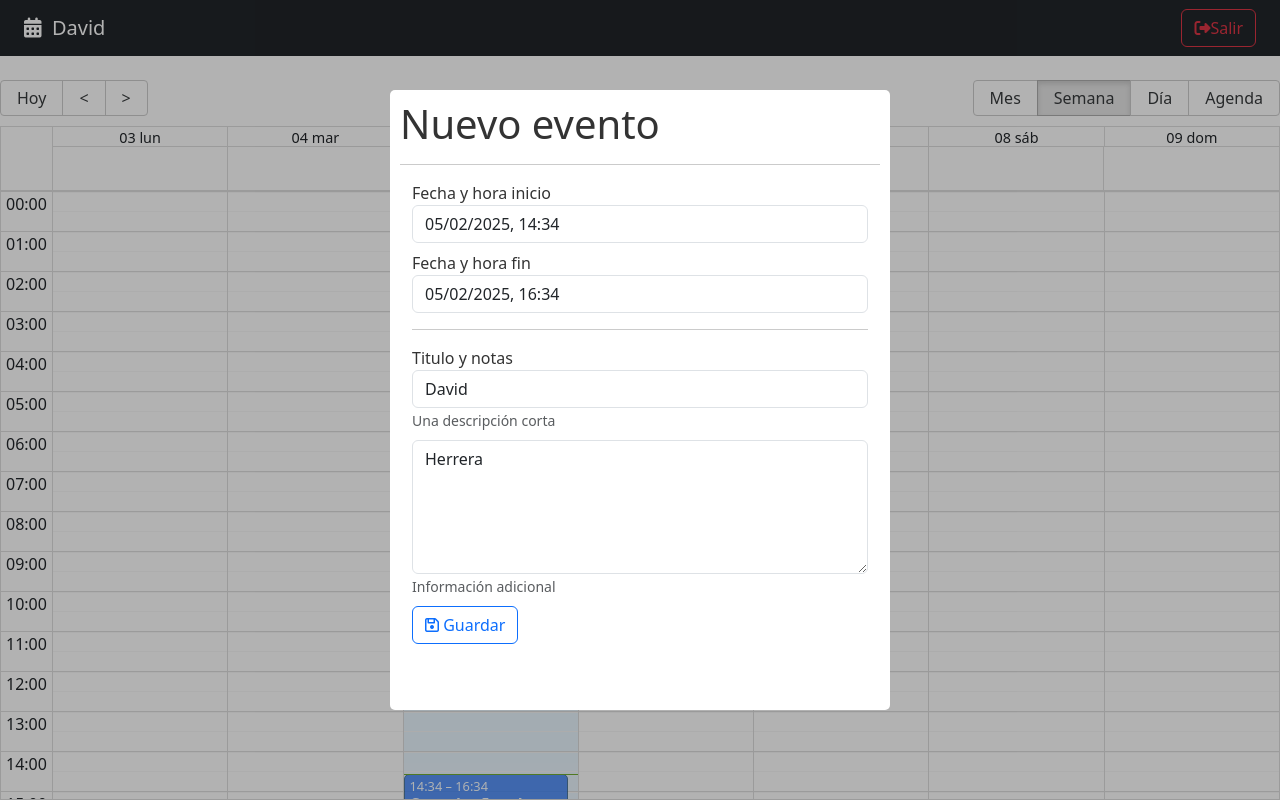
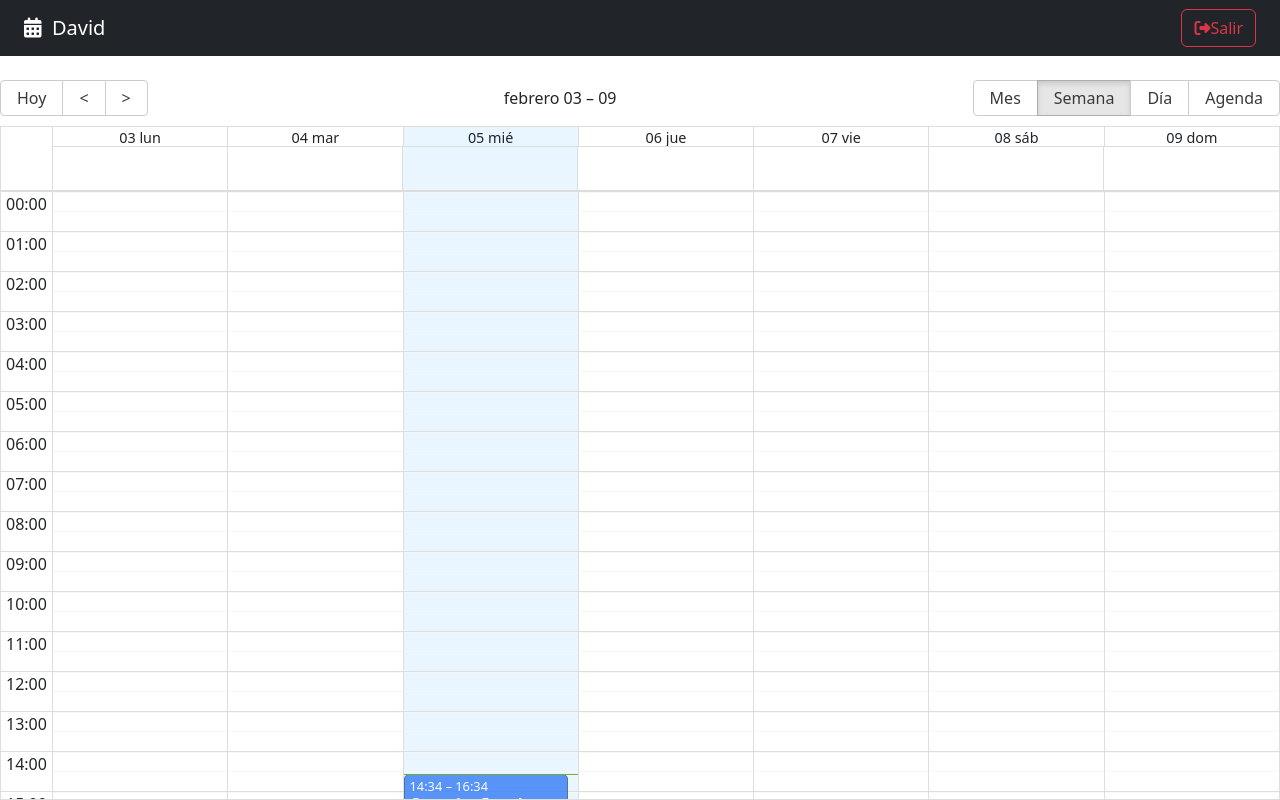
Before and after one commit to davidperezboza/10-calendar-app, a React (Vite) app: page / in a window 1280 px wide. Built offline with nearby package versions, Linux system fonts and the light colour scheme.

Commit message:
Video 361

```diff
--- a/src/calendar/pages/CalendarModal.jsx
+++ b/src/calendar/pages/CalendarModal.jsx
@@ -7,6 +7,7 @@ import { es } from 'date-fns/locale/es';
 
 import 'sweetalert2/dist/sweetalert2.min.css'
 import 'react-datepicker/dist/react-datepicker.css';
+import { useUiStore } from '../../hooks';
 
 registerLocale('es', es);
 
@@ -24,7 +25,7 @@ const customStyles = {
 Modal.setAppElement('#root');
 
 export const CalendarModal = () => {
-    const [isOpen, setIsOpen] = useState(true)
+    const {isDateModalOpen, closeDateModal} = useUiStore();
     const [formSubmitted, setFormSubmitted] = useState(false);
 
     const [formValues, setFormValues] = useState({
@@ -48,10 +49,6 @@ export const CalendarModal = () => {
         ...formValues,
         [target.name]: target.value,
       });
-    };
-
-    const onCloseModal = () => {
-        setIsOpen(false);
     };
 
     const onDateChanged = (event, changing) => {
@@ -79,8 +76,8 @@ export const CalendarModal = () => {
 
     return (
       <Modal
-          isOpen={isOpen}
-          onRequestClose={onCloseModal}
+          isOpen={isDateModalOpen}
+          onRequestClose={closeDateModal}
           style={customStyles}
           className='modal'
           overlayClassName='modal-fondo'
--- a/src/calendar/pages/CalendarPage.jsx
+++ b/src/calendar/pages/CalendarPage.jsx
@@ -8,6 +8,7 @@ import { addHours} from 'date-fns';
 import { CalendarEvent, NavBar } from "../";
 import { localizer, getMessagesES } from '../../helpers/';
 import {CalendarModal} from './'
+import { useUiStore } from '../../hooks';
 
 
 const eventos = [{
@@ -23,6 +24,7 @@ const eventos = [{
 }];
 
 export const CalendarPage = () => {
+  const {openDateModal} = useUiStore();
   const [lastVievw, setLastVievw] = useState(localStorage.getItem('lastView') || 'week');
 
   const eventStyleGetter = (event, start, end, isSelected) => {
@@ -39,7 +41,7 @@ export const CalendarPage = () => {
   };
 
   const onDoubleClick = (event) => {
-    console.log({doubleClick: event});
+    openDateModal();
   };
 
   const onSelected = (event) => {
--- /dev/null
+++ b/src/hooks/index.js
@@ -0,0 +1 @@
+export * from './useUiStore';
--- /dev/null
+++ b/src/hooks/useUiStore.js
@@ -0,0 +1,23 @@
+import { useDispatch, useSelector } from 'react-redux';
+import { onOpenDateModal, onCloseDateModal } from '../store/'
+
+export const useUiStore = () => {
+    const dispatch = useDispatch();
+    const {isDateModalOpen} = useSelector(state => state.ui);
+
+    const openDateModal = () => {
+        dispatch(onOpenDateModal());
+    };
+
+    const closeDateModal = () => {
+        dispatch(onCloseDateModal());
+    };
+
+    return {
+        //* Propieades
+        isDateModalOpen,
+        //* Métodos
+        openDateModal,
+        closeDateModal,
+    };
+};
```
